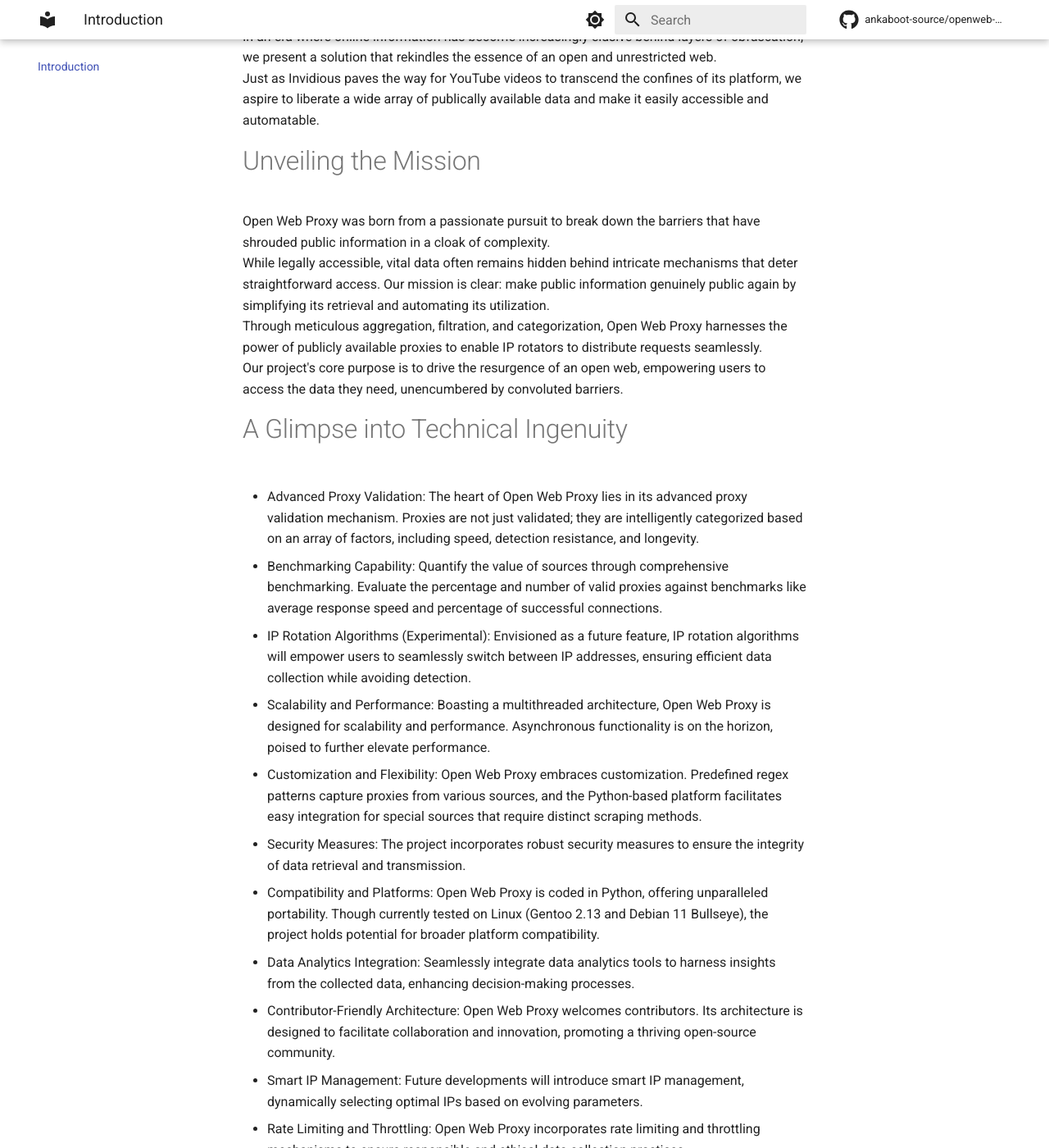
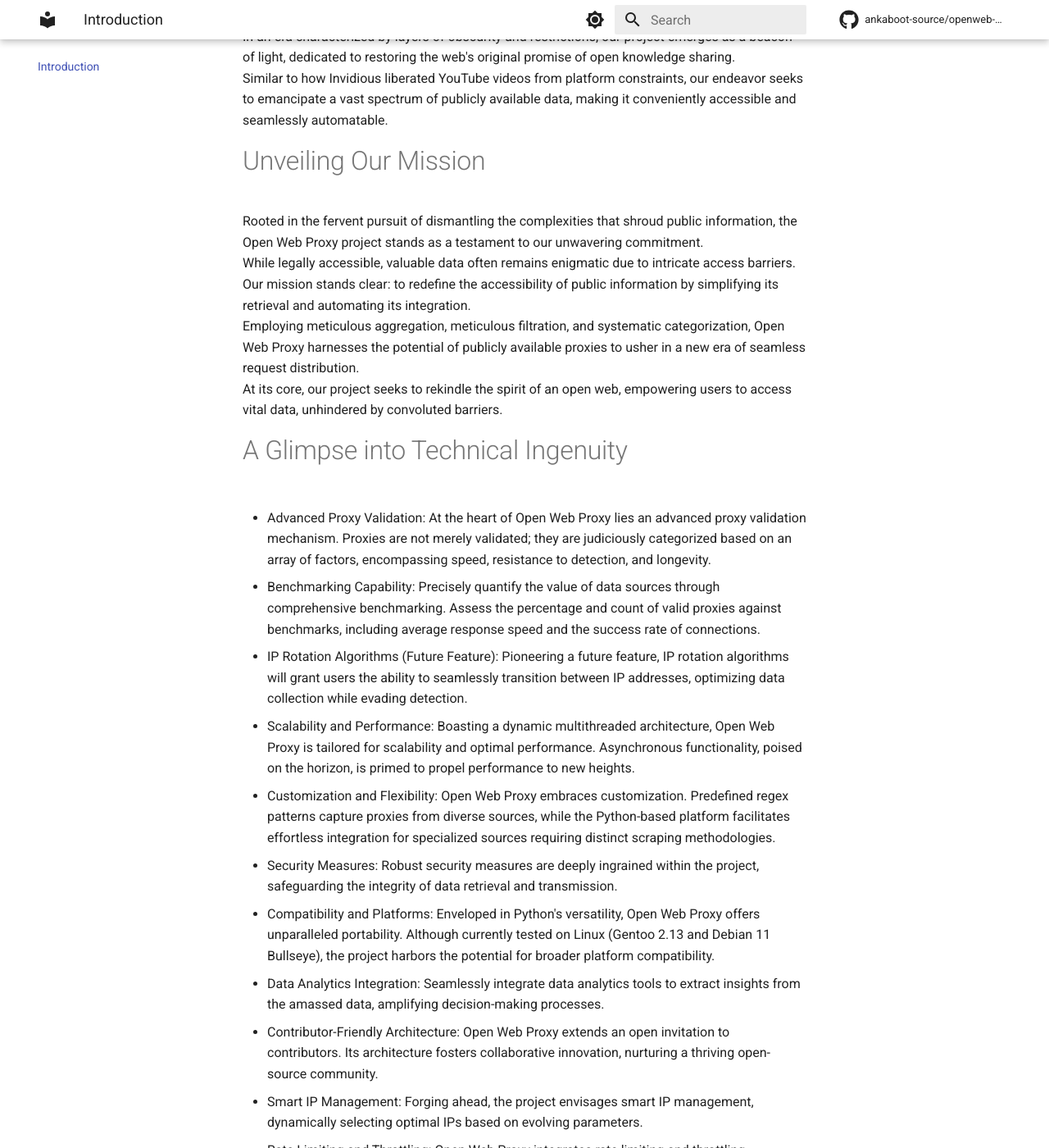
Before and after one commit to ankaboot-source/openweb-proxy, an MkDocs documentation site: the page built from docs/index.md, in a window 1280 px wide and 1400 px high, scrolled down 415 px. Shown: the whole window at 82% size. Built offline with MkDocs 1.6.1 and Material for MkDocs 9.7.7, drawn with Linux system fonts in a browser that asks for light colours; comment, search, counter and statistics services are not loaded; some of the changed text lies outside the part shown.

Commit message:
docs: introduction imporvement

```diff
--- a/docs/index.md
+++ b/docs/index.md
@@ -5,67 +5,66 @@
 [![Commit activity](https://img.shields.io/github/commit-activity/m/ankaboot-source/openweb-proxy)](https://img.shields.io/github/commit-activity/m/ankaboot-source/openweb-proxy)
 [![License](https://img.shields.io/github/license/ankaboot-source/openweb-proxy)](https://img.shields.io/github/license/ankaboot-source/openweb-proxy)
 
-# Overview: Open Web Proxy - Making the Web Open Again
+# Overview: Open Web Proxy - Enabling an Open and Accessible Web
 
-Welcome to the world of Open Web Proxy, a revolutionary project that strives to bring transparency and accessibility back to the internet.
-In an era where online information has become increasingly elusive behind layers of obfuscation, we present a solution that rekindles the essence of an open and unrestricted web.
-Just as Invidious paves the way for YouTube videos to transcend the confines of its platform, we aspire to liberate a wide array of publically available data and make it easily accessible and automatable.
+Welcome to the realm of the Open Web Proxy, an innovative initiative aimed at revitalizing the internet's core principles of transparency, accessibility, and unrestricted information flow.
+In an era characterized by layers of obscurity and restrictions, our project emerges as a beacon of light, dedicated to restoring the web's original promise of open knowledge sharing.
+Similar to how Invidious liberated YouTube videos from platform constraints, our endeavor seeks to emancipate a vast spectrum of publicly available data, making it conveniently accessible and seamlessly automatable.
 
-# Unveiling the Mission
+# Unveiling Our Mission
 
-Open Web Proxy was born from a passionate pursuit to break down the barriers that have shrouded public information in a cloak of complexity.
-While legally accessible, vital data often remains hidden behind intricate mechanisms that deter straightforward access. Our mission is clear: make public information genuinely public again by simplifying its retrieval and automating its utilization.
-Through meticulous aggregation, filtration, and categorization, Open Web Proxy harnesses the power of publicly available proxies to enable IP rotators to distribute requests seamlessly.
-Our project's core purpose is to drive the resurgence of an open web, empowering users to access the data they need, unencumbered by convoluted barriers.
-
+Rooted in the fervent pursuit of dismantling the complexities that shroud public information, the Open Web Proxy project stands as a testament to our unwavering commitment.
+While legally accessible, valuable data often remains enigmatic due to intricate access barriers.
+Our mission stands clear: to redefine the accessibility of public information by simplifying its retrieval and automating its integration.
+Employing meticulous aggregation, meticulous filtration, and systematic categorization, Open Web Proxy harnesses the potential of publicly available proxies to usher in a new era of seamless request distribution.
+At its core, our project seeks to rekindle the spirit of an open web, empowering users to access vital data, unhindered by convoluted barriers.
 # A Glimpse into Technical Ingenuity
 
-* Advanced Proxy Validation: The heart of Open Web Proxy lies in its advanced proxy validation mechanism. Proxies are not just validated; they are intelligently categorized based on an array of factors, including speed, detection resistance, and longevity.
+* Advanced Proxy Validation: At the heart of Open Web Proxy lies an advanced proxy validation mechanism. Proxies are not merely validated; they are judiciously categorized based on an array of factors, encompassing speed, resistance to detection, and longevity.
 
-* Benchmarking Capability: Quantify the value of sources through comprehensive benchmarking. Evaluate the percentage and number of valid proxies against benchmarks like average response speed and percentage of successful connections.
+* Benchmarking Capability: Precisely quantify the value of data sources through comprehensive benchmarking. Assess the percentage and count of valid proxies against benchmarks, including average response speed and the success rate of connections.
 
-* IP Rotation Algorithms (Experimental): Envisioned as a future feature, IP rotation algorithms will empower users to seamlessly switch between IP addresses, ensuring efficient data collection while avoiding detection.
+* IP Rotation Algorithms (Future Feature): Pioneering a future feature, IP rotation algorithms will grant users the ability to seamlessly transition between IP addresses, optimizing data collection while evading detection.
 
-* Scalability and Performance: Boasting a multithreaded architecture, Open Web Proxy is designed for scalability and performance. Asynchronous functionality is on the horizon, poised to further elevate performance.
+* Scalability and Performance: Boasting a dynamic multithreaded architecture, Open Web Proxy is tailored for scalability and optimal performance. Asynchronous functionality, poised on the horizon, is primed to propel performance to new heights.
 
-* Customization and Flexibility: Open Web Proxy embraces customization. Predefined regex patterns capture proxies from various sources, and the Python-based platform facilitates easy integration for special sources that require distinct scraping methods.
+* Customization and Flexibility: Open Web Proxy embraces customization. Predefined regex patterns capture proxies from diverse sources, while the Python-based platform facilitates effortless integration for specialized sources requiring distinct scraping methodologies.
 
-* Security Measures: The project incorporates robust security measures to ensure the integrity of data retrieval and transmission.
+* Security Measures: Robust security measures are deeply ingrained within the project, safeguarding the integrity of data retrieval and transmission.
 
-* Compatibility and Platforms: Open Web Proxy is coded in Python, offering unparalleled portability. Though currently tested on Linux (Gentoo 2.13 and Debian 11 Bullseye), the project holds potential for broader platform compatibility.
+* Compatibility and Platforms: Enveloped in Python's versatility, Open Web Proxy offers unparalleled portability. Although currently tested on Linux (Gentoo 2.13 and Debian 11 Bullseye), the project harbors the potential for broader platform compatibility.
 
-* Data Analytics Integration: Seamlessly integrate data analytics tools to harness insights from the collected data, enhancing decision-making processes.
+* Data Analytics Integration: Seamlessly integrate data analytics tools to extract insights from the amassed data, amplifying decision-making processes.
 
-* Contributor-Friendly Architecture: Open Web Proxy welcomes contributors. Its architecture is designed to facilitate collaboration and innovation, promoting a thriving open-source community.
+* Contributor-Friendly Architecture: Open Web Proxy extends an open invitation to contributors. Its architecture fosters collaborative innovation, nurturing a thriving open-source community.
 
-* Smart IP Management: Future developments will introduce smart IP management, dynamically selecting optimal IPs based on evolving parameters.
+* Smart IP Management: Forging ahead, the project envisages smart IP management, dynamically selecting optimal IPs based on evolving parameters.
 
-* Rate Limiting and Throttling: Open Web Proxy incorporates rate limiting and throttling mechanisms to ensure responsible and ethical data collection practices.
+* Rate Limiting and Throttling: Open Web Proxy integrates rate limiting and throttling mechanisms to uphold responsible and ethical data collection practices.
 
-* Data Parsing and Transformation: The project excels in data parsing and transformation, enabling users to efficiently transform raw data into valuable insights.
-Fueling Potential Impact
+* Data Parsing and Transformation: The project excels in data parsing and transformation, enabling users to seamlessly convert raw data into valuable insights.
+# Fueling Potential Impact
 
-We aim to unleash the full potential of Open Web Proxy, fostering an environment where public data is once again readily accessible to all. Our mission has far-reaching implications across various domains:
+* Our aspirations extend far beyond the confines of code. The Open Web Proxy project lays the foundation for transformative impact across diverse domains:
 
-* Democratizing Information Access: Open Web Proxy levels the playing field, enabling developers, researchers, and analysts to access public data without encountering unnecessary roadblocks.
+* Democratizing Information Access: Open Web Proxy levels the digital playing field, empowering developers, researchers, and analysts to access public data unhindered by unnecessary obstacles.
 
-Enhancing Data-Driven Decision Making: By facilitating efficient data collection, Open Web Proxy empowers businesses to make informed decisions based on comprehensive insights.
+* Enhancing Data-Driven Decision Making: By facilitating efficient data collection, Open Web Proxy empowers businesses to make informed decisions rooted in comprehensive insights.
 
-* Advancing Research and Education: Academic researchers gain a powerful tool for ethically collecting data, furthering the pursuit of knowledge and understanding.
+* Advancing Research and Education: Academic researchers are equipped with a potent tool for ethically sourcing data, catalyzing the pursuit of knowledge and understanding.
 
-* Optimizing Online Strategies: Online advertisers, e-commerce businesses, and SEO specialists can fine-tune their strategies by leveraging diverse and timely data.
+* Optimizing Online Strategies: Online advertisers, e-commerce enterprises, and SEO specialists refine strategies through the wealth of diverse and timely data.
+Embracing the Future
 
-# Embracing the Future
+* Our journey is one of continuous evolution. As the Open Web Proxy project unfolds, we envisage a future enriched by:
 
-Open Web Proxy's journey has just begun. As we continue to evolve, we envision expanding its capabilities further:
+* Scalability and Performance Enhancement: Asynchronous functionality beckons on the horizon, ushering in elevated performance and unrivaled scalability.
 
-* Scalability and Performance Enhancement: Asynchronous functionality is on the horizon, promising heightened performance and scalability.
+* IP Rotation Algorithms: The imminent introduction of IP rotation algorithms promises to transcend data collection, enabling users to seamlessly pivot IPs for heightened efficiency.
 
-* IP Rotation Algorithms: The introduction of IP rotation algorithms will elevate data collection practices, enabling users to seamlessly switch IPs for enhanced efficiency.
-
-* Enhanced Customization: Open Web Proxy will offer even more customization options, allowing users to fine-tune data collection methodologies.
+* Enhanced Customization: Open Web Proxy will unfurl expanded customization avenues, affording users the liberty to finely calibrate data collection methodologies.
 
 # Global Impact
-By collaborating with a diverse community of contributors, we aspire to extend Open Web Proxy's impact across the globe.
+Collaborating with a diverse community of contributors, we envision Open Web Proxy's reach spanning the globe, igniting impact on a global scale.
 
-Open Web Proxy isn't just a project; it's a movement toward a more open and accessible online world. Join us on this journey as we forge a path to make the web open again.
+In its essence, the Open Web Proxy project is more than mere code; it's a movement poised to rekindle the spirit of an open and accessible online world. Join us on this exhilarating journey as we chart a course toward making the web open again.
```
